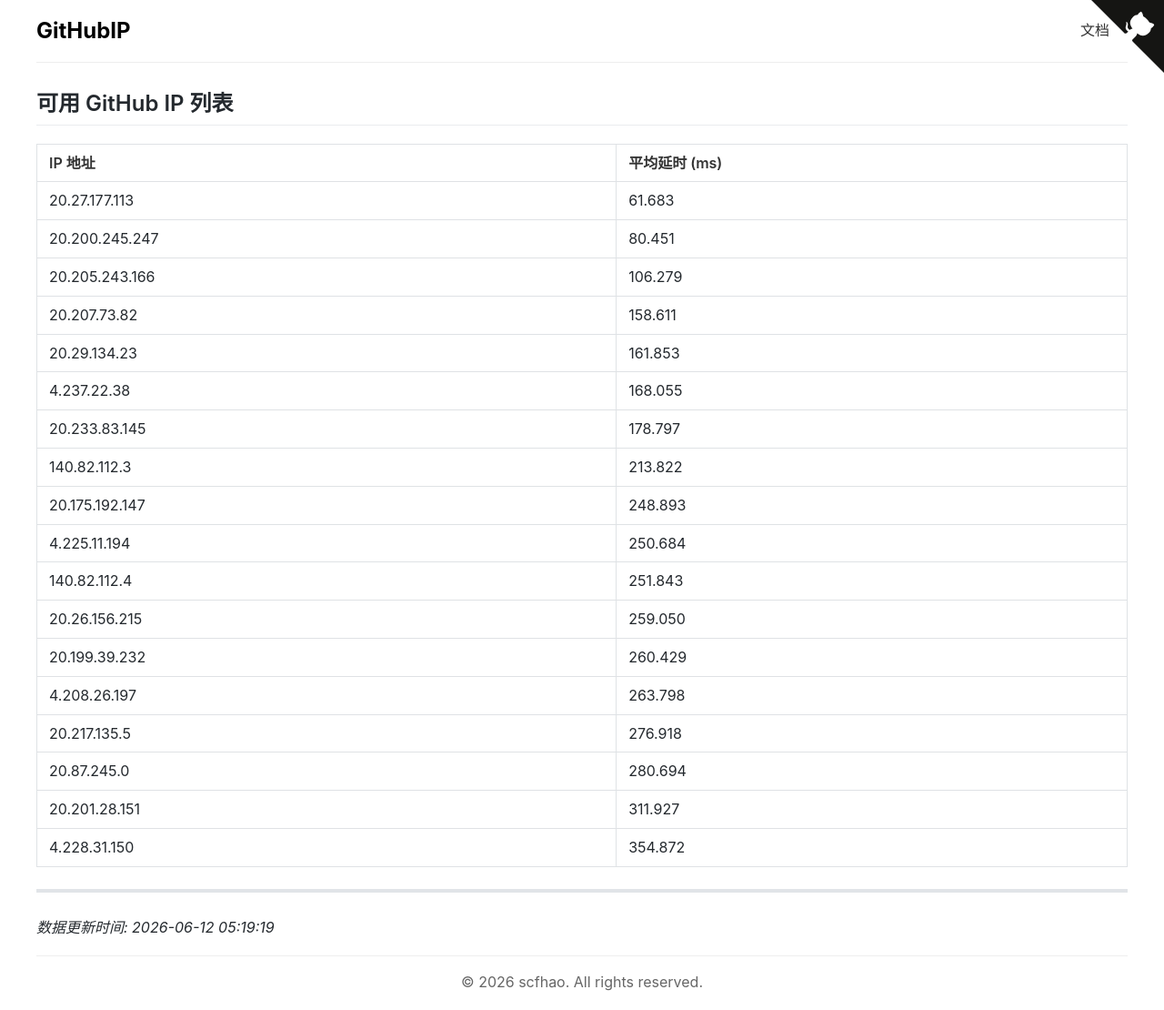
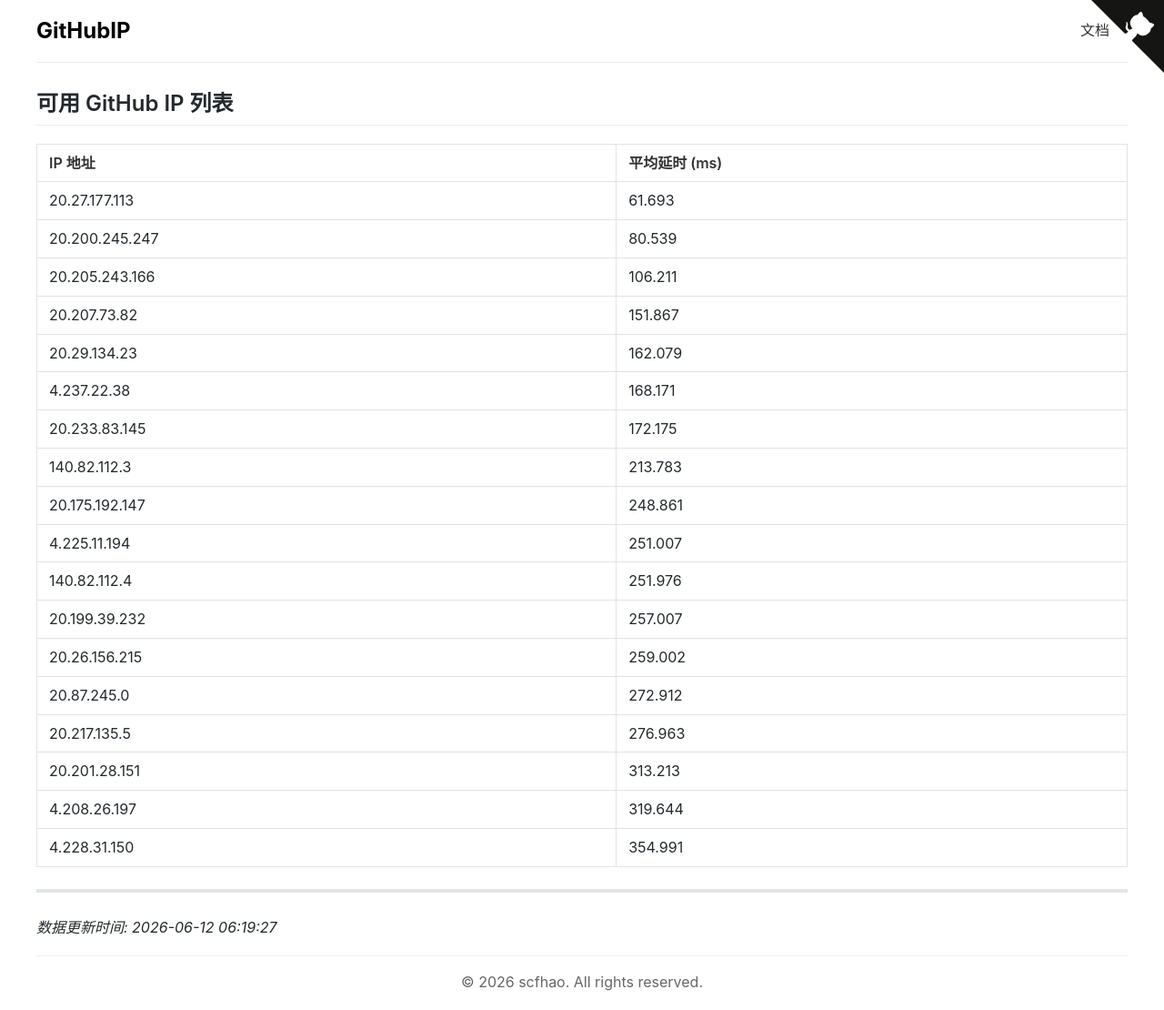
Before and after one commit to scfhao/GitHubIP, a Jekyll site: the page built from index.md, in a window 1280 px wide. Shown: the whole page at 91% size. Built offline with Jekyll 4.4.1, drawn with Linux system fonts in a browser that asks for light colours.

Commit message:
自动脚本执行 - 2026-06-12 06:19:27

```diff
--- a/index.md
+++ b/index.md
@@ -1,32 +1,32 @@
 ---
 layout: home
 title: GitHub IP 列表
-date: 2026-06-12 05:19:19
+date: 2026-06-12 06:19:27
 ---
 
 ## 可用 GitHub IP 列表
 
 | IP 地址 | 平均延时 (ms) |
 |---------|--------------|
-| 20.27.177.113 | 61.683 |
-| 20.200.245.247 | 80.451 |
-| 20.205.243.166 | 106.279 |
-| 20.207.73.82 | 158.611 |
-| 20.29.134.23 | 161.853 |
-| 4.237.22.38 | 168.055 |
-| 20.233.83.145 | 178.797 |
-| 140.82.112.3 | 213.822 |
-| 20.175.192.147 | 248.893 |
-| 4.225.11.194 | 250.684 |
-| 140.82.112.4 | 251.843 |
-| 20.26.156.215 | 259.050 |
-| 20.199.39.232 | 260.429 |
-| 4.208.26.197 | 263.798 |
-| 20.217.135.5 | 276.918 |
-| 20.87.245.0 | 280.694 |
-| 20.201.28.151 | 311.927 |
-| 4.228.31.150 | 354.872 |
+| 20.27.177.113 | 61.693 |
+| 20.200.245.247 | 80.539 |
+| 20.205.243.166 | 106.211 |
+| 20.207.73.82 | 151.867 |
+| 20.29.134.23 | 162.079 |
+| 4.237.22.38 | 168.171 |
+| 20.233.83.145 | 172.175 |
+| 140.82.112.3 | 213.783 |
+| 20.175.192.147 | 248.861 |
+| 4.225.11.194 | 251.007 |
+| 140.82.112.4 | 251.976 |
+| 20.199.39.232 | 257.007 |
+| 20.26.156.215 | 259.002 |
+| 20.87.245.0 | 272.912 |
+| 20.217.135.5 | 276.963 |
+| 20.201.28.151 | 313.213 |
+| 4.208.26.197 | 319.644 |
+| 4.228.31.150 | 354.991 |
 
 ---
 
-*数据更新时间: 2026-06-12 05:19:19*
+*数据更新时间: 2026-06-12 06:19:27*
```
